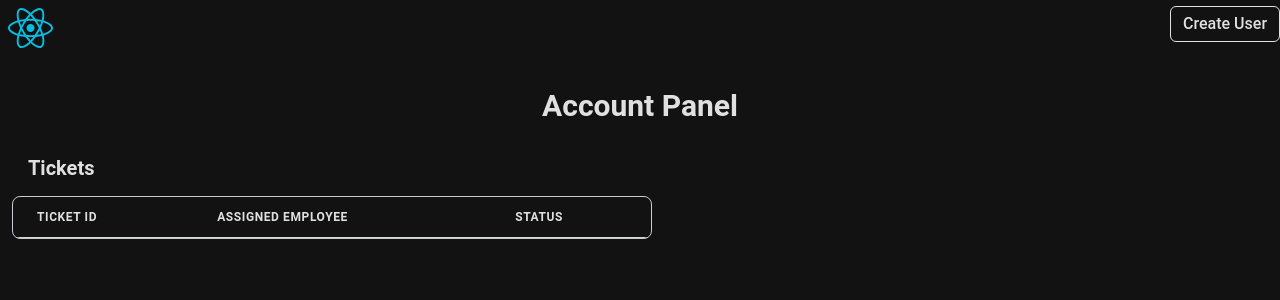
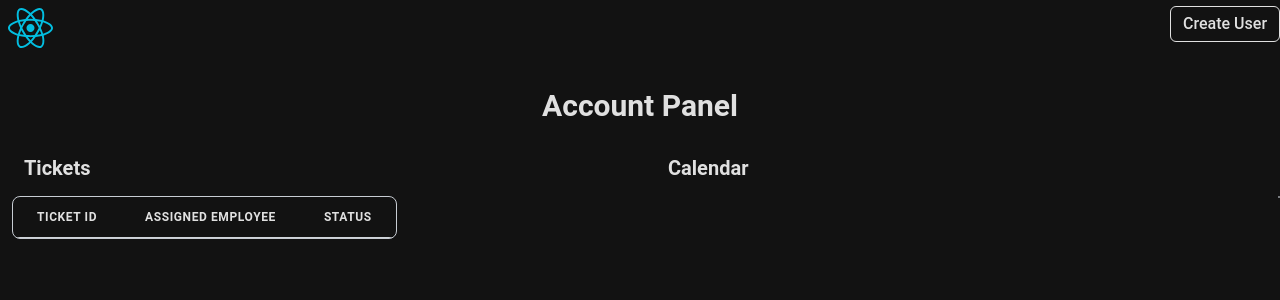
Before and after one commit to DVona/CEN3031G28, a React (Vite) app in the folder client/: page /account in a window 1280 px wide. Shown: the top 300 px of the page. Built offline with nearby package versions, Linux system fonts and the light colour scheme.

Commit message:
Formatting and setting up for calendar

```diff
--- a/client/src/components/Panel/AccountPanel.jsx
+++ b/client/src/components/Panel/AccountPanel.jsx
@@ -1,19 +1,23 @@
-import { useEffect, useState } from "react";
-import { Link } from "react-router-dom";
+/*TODO:
+- revamp nav bar with auth data
+- calendar integration
+*/
 import {
   Box,
   Button,
   Heading,
   Center,
+  Grid,
+  Flex,
+  Spacer,
   Table,
   Tbody,
-  Td,
   Th,
   Thead,
   Tr,
 } from "@chakra-ui/react";
 
-import { API_URL } from "../../config";
+
 
 
 export default function AccountPanel() {
@@ -29,10 +33,16 @@ return (
         Account Panel
       </Heading>
       </Center>
-      <Heading as="h3" size="md" p={4} ml="3">
+      <Grid templateColumns='repeat(2, 1fr)' gap={6}>
+      <Heading as="h3" size="md" p={4} ml="2">
             Tickets
+            </Heading>
+        <Heading as="h3" size="md" p={4} float="right" maxWidth="50%">
+            Calendar
         </Heading>
-      <Box borderWidth="1px" rounded="lg" overflow="hidden" maxWidth="50%" ml="3">
+        </Grid>
+
+      <Box borderWidth="1px" rounded="lg" overflow="hidden" maxWidth="50%" ml="3" float="left">
         <Box overflowY="auto">
           <Table size="md">
             <Thead>
@@ -46,6 +56,8 @@ return (
           </Table>
         </Box>
       </Box>
-    </Box>
+      <Box borderWidth="1px" rounded="lg" overflow="hidden" maxWidth="50%" float="right">
+        </Box>
+      </Box>
   );
 }
```
